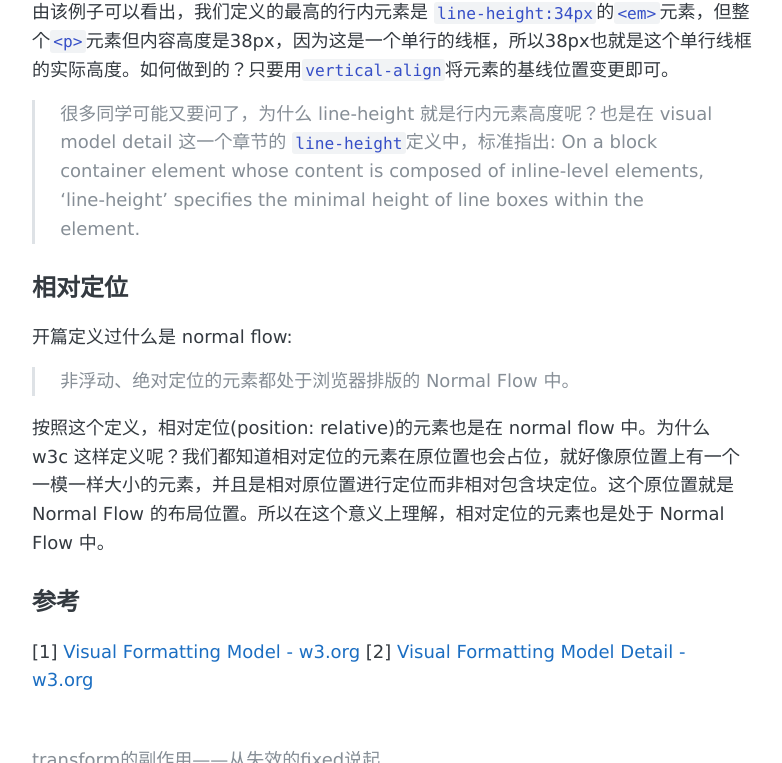
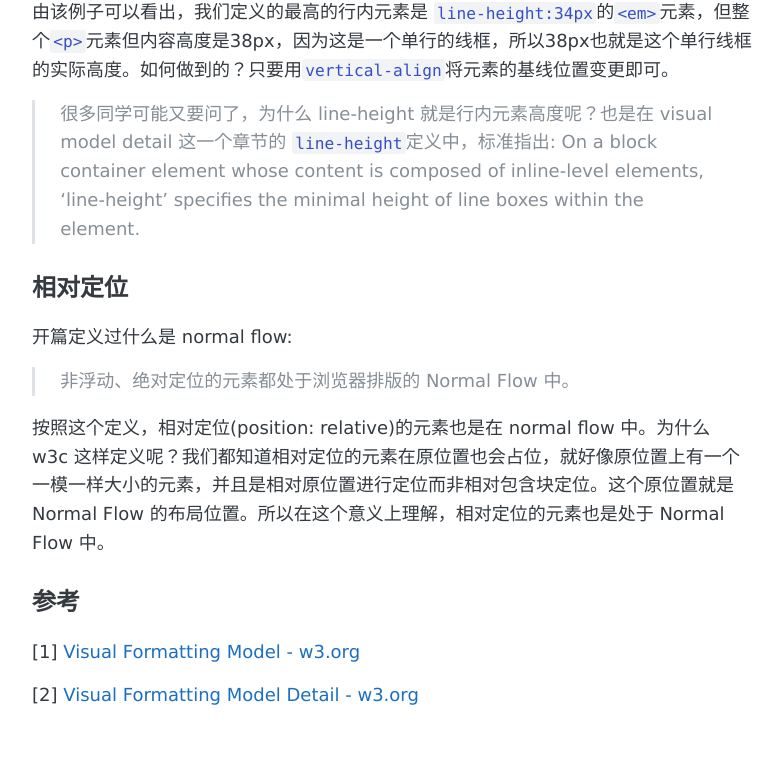
Before and after one commit to ExcitedSpider/archive.excitedspider.github.io, a Jekyll site: the page built from _posts/2020-11-6-我想聊聊 CSS Normal Flow.md, in a window 1280 px wide. Shown: the part 5637-6400 px from the top of the page, without its empty margins (248-1030 px from the left). Built offline with Jekyll 4.4.1, drawn with Linux system fonts in a browser that asks for light colours.

Commit message:
style: 样式修复

```diff
--- a/_posts/2020-11-6-我想聊聊 CSS Normal Flow.md
+++ b/_posts/2020-11-6-我想聊聊 CSS Normal Flow.md
@@ -167,5 +167,6 @@ em{
 按照这个定义，相对定位(position: relative)的元素也是在 normal flow 中。为什么 w3c 这样定义呢？我们都知道相对定位的元素在原位置也会占位，就好像原位置上有一个一模一样大小的元素，并且是相对原位置进行定位而非相对包含块定位。这个原位置就是 Normal Flow 的布局位置。所以在这个意义上理解，相对定位的元素也是处于 Normal Flow 中。
 
 ## 参考
-[1] [Visual Formatting Model - w3.org](w3.org/TR/CSS2/visuren.html)
-[2] [Visual Formatting Model Detail - w3.org](w3.org/TR/CSS2/visudet.html)
+\[1] [Visual Formatting Model - w3.org](w3.org/TR/CSS2/visuren.html)
+
+\[2] [Visual Formatting Model Detail - w3.org](w3.org/TR/CSS2/visudet.html)
```
